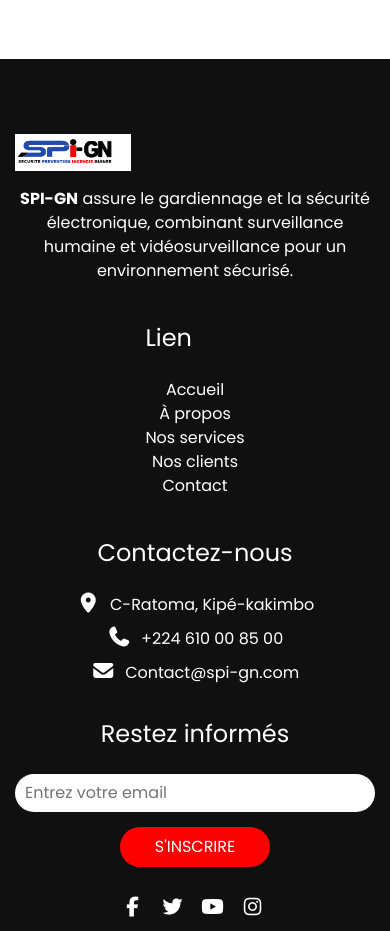
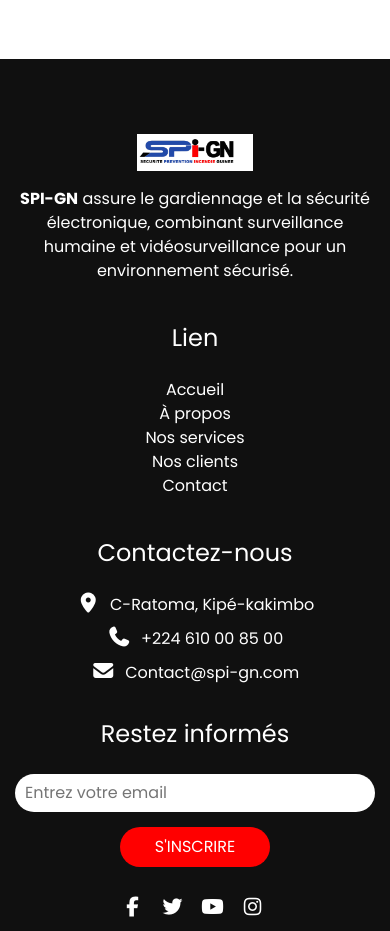
Before and after one commit to MaximeKPOGHOMOU/SPI-GN, an Angular app: page /home in a window 390 px wide. Shown: the part 6180-7111 px from the top of the page. Built offline with nearby package versions, Linux system fonts and the light colour scheme; a web font is replaced by a local one.

Commit message:
Redirectionnement

```diff
--- a/src/app/info/info.css
+++ b/src/app/info/info.css
@@ -8,3 +8,20 @@
   margin-bottom: 15px; /* espace entre logo et texte */
   background-color: white;
 }
+/* Pour les petits écrans */
+@media (max-width: 768px) {
+  .info_links {
+    display: flex;
+    flex-direction: column;  /* empile verticalement logo + texte */
+    align-items: center;     /* centre le contenu horizontalement */
+    text-align: center;      /* centre aussi le texte */
+  }
+
+  .info_links .logo {
+    margin-bottom: 15px;    /* espace entre logo et texte */
+  }
+
+  .info_links p {
+    text-align: center;      /* centre le paragraphe sous le logo */
+  }
+}
```
Also changed, not shown: src/assets/images/securite.jpg (added).
